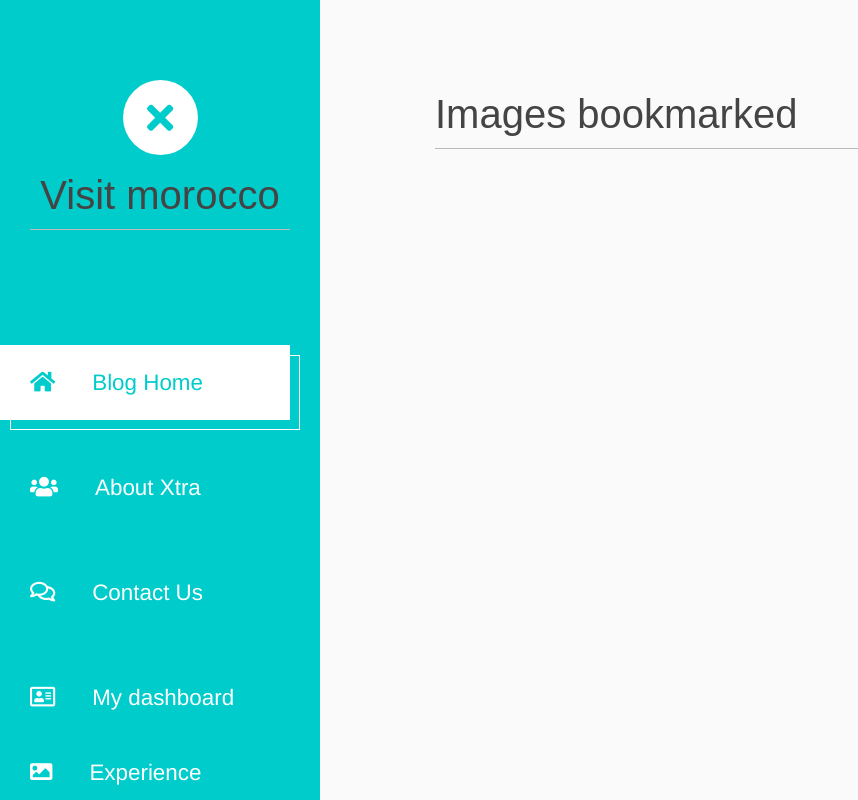
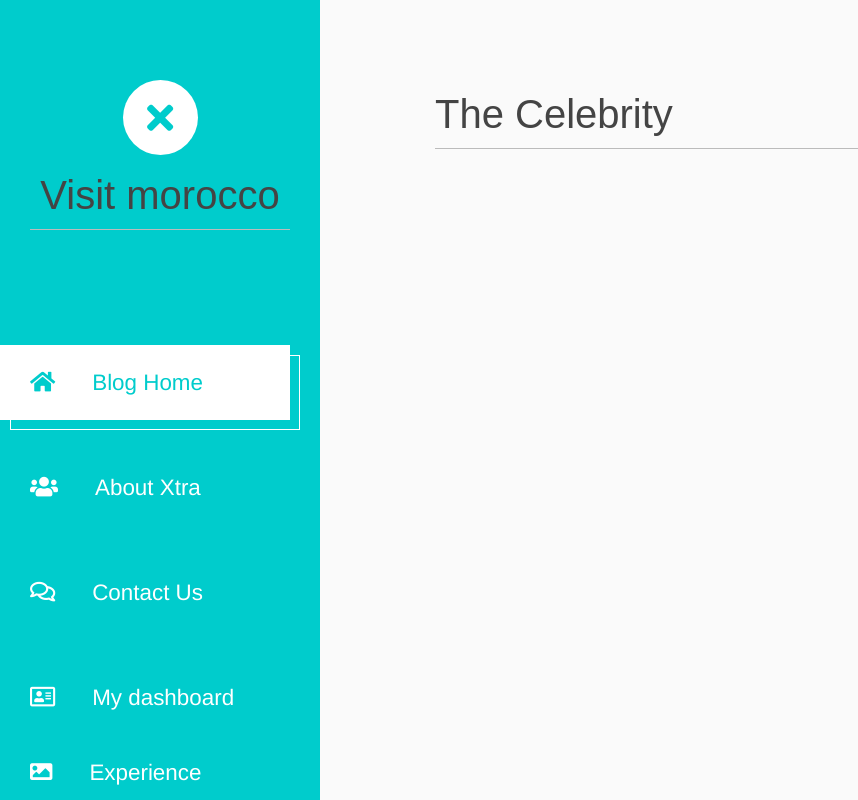
Before and after one commit to mhammed2020/Visit-Morocco-Platform, a Django app: page /images/ in a window 1280 px wide. Shown: the whole page, without its empty margins (0-858 px from the left). Run offline with Django 3.2, Linux system fonts and the light colour scheme; a user stored in the database is signed in; data that the repository does not hold is empty; some libraries are stand-ins or nearby versions; some web fonts are replaced.

Commit message:
update  list templates for images

```diff
--- a/images/templates/images/image/list.html
+++ b/images/templates/images/image/list.html
@@ -1,7 +1,8 @@
 {% extends "base.html" %}
-{% block title %}Images bookmarked{% endblock %}
+{% block title %}
+The Celebrity {% endblock %}
 {% block content %}
-<h1>Images bookmarked</h1>
+<h1>The Celebrity  </h1>
 <div id="image-list">
 {% include "images/image/list_ajax.html" %}
 </div>
```
